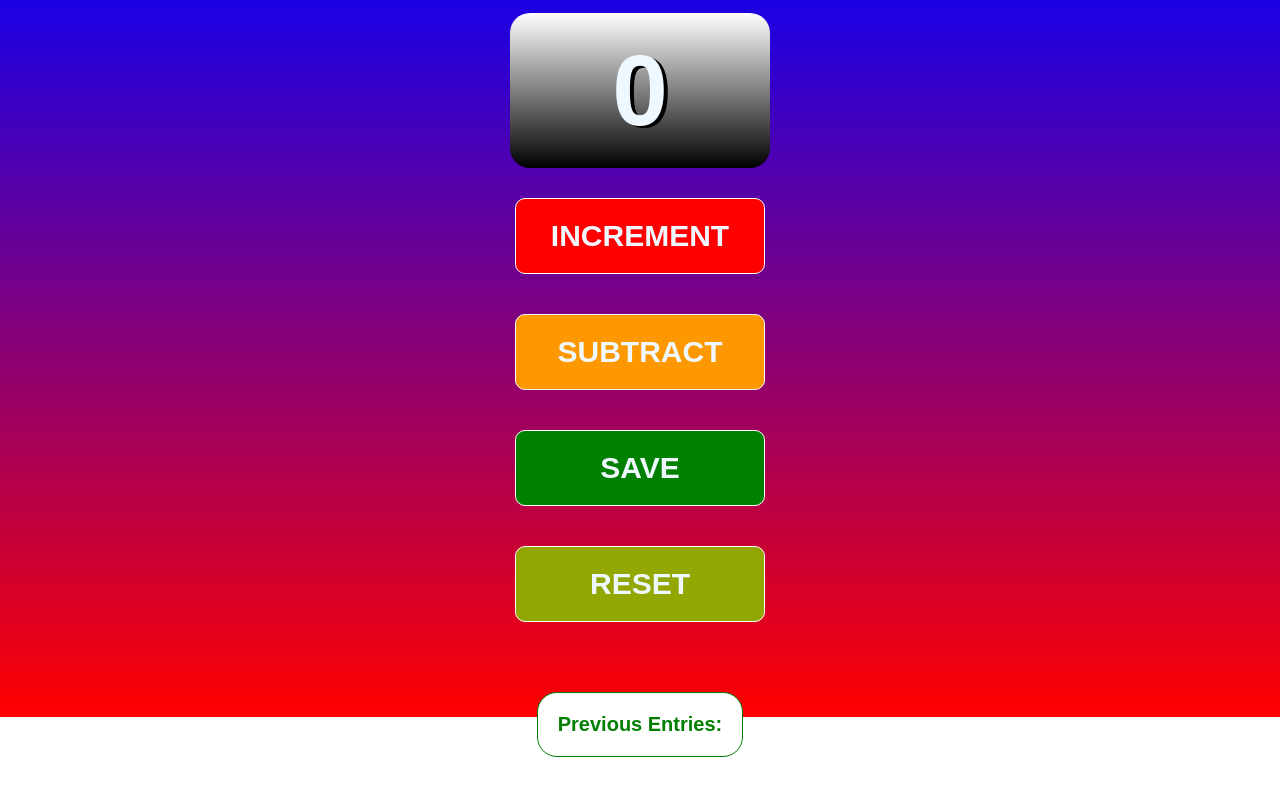
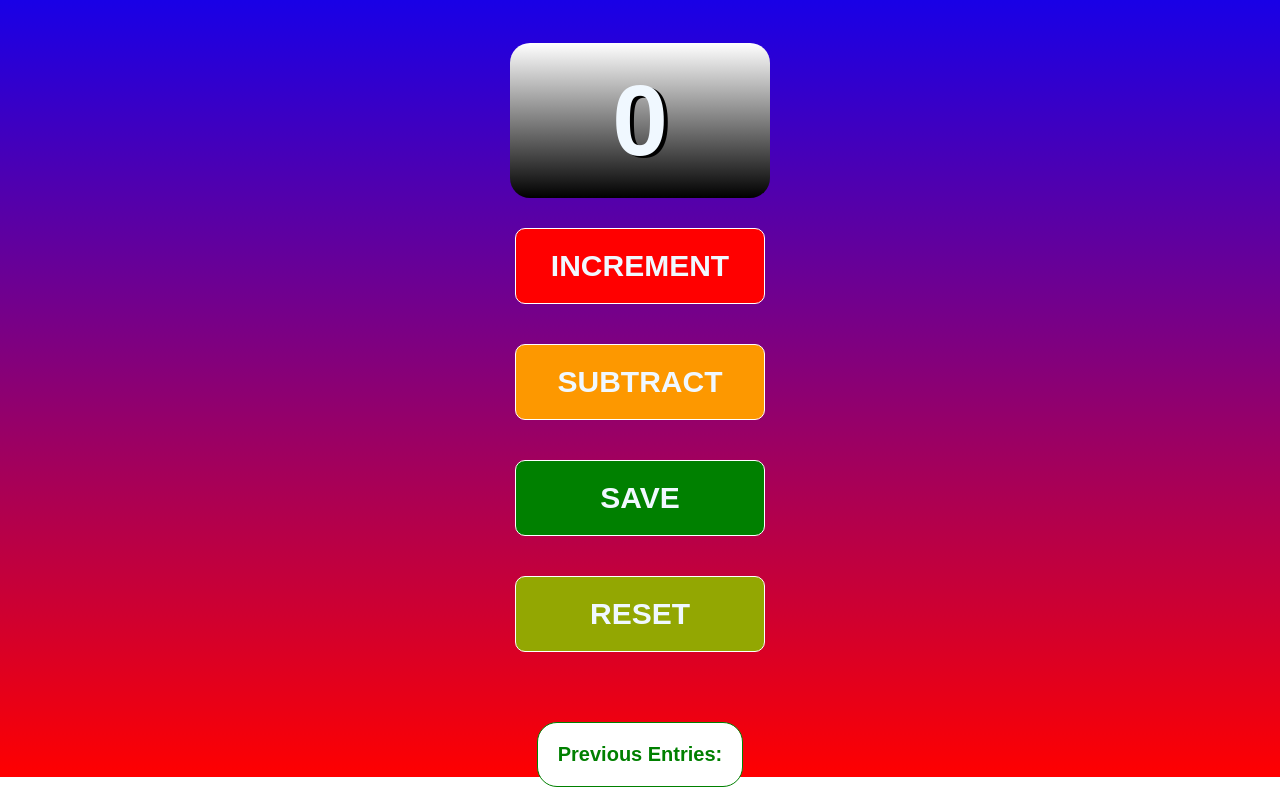
Before and after one commit to cforcliffs/BUSCOUNTERAPP, a plain HTML site: page index.html in a window 1280 px wide. Shown: the part 83-870 px from the top of the page. Before the commit the page ends 840 px from the top, so only its background shows below. Drawn offline with Linux system fonts and the light colour scheme.

Commit message:
Update styles.css

```diff
--- a/styles.css
+++ b/styles.css
@@ -1,5 +1,5 @@
 body{
-    margin: 0px;
+    margin: 30px;
     display: flex;
     flex-direction: column;
     justify-content: center;
```
